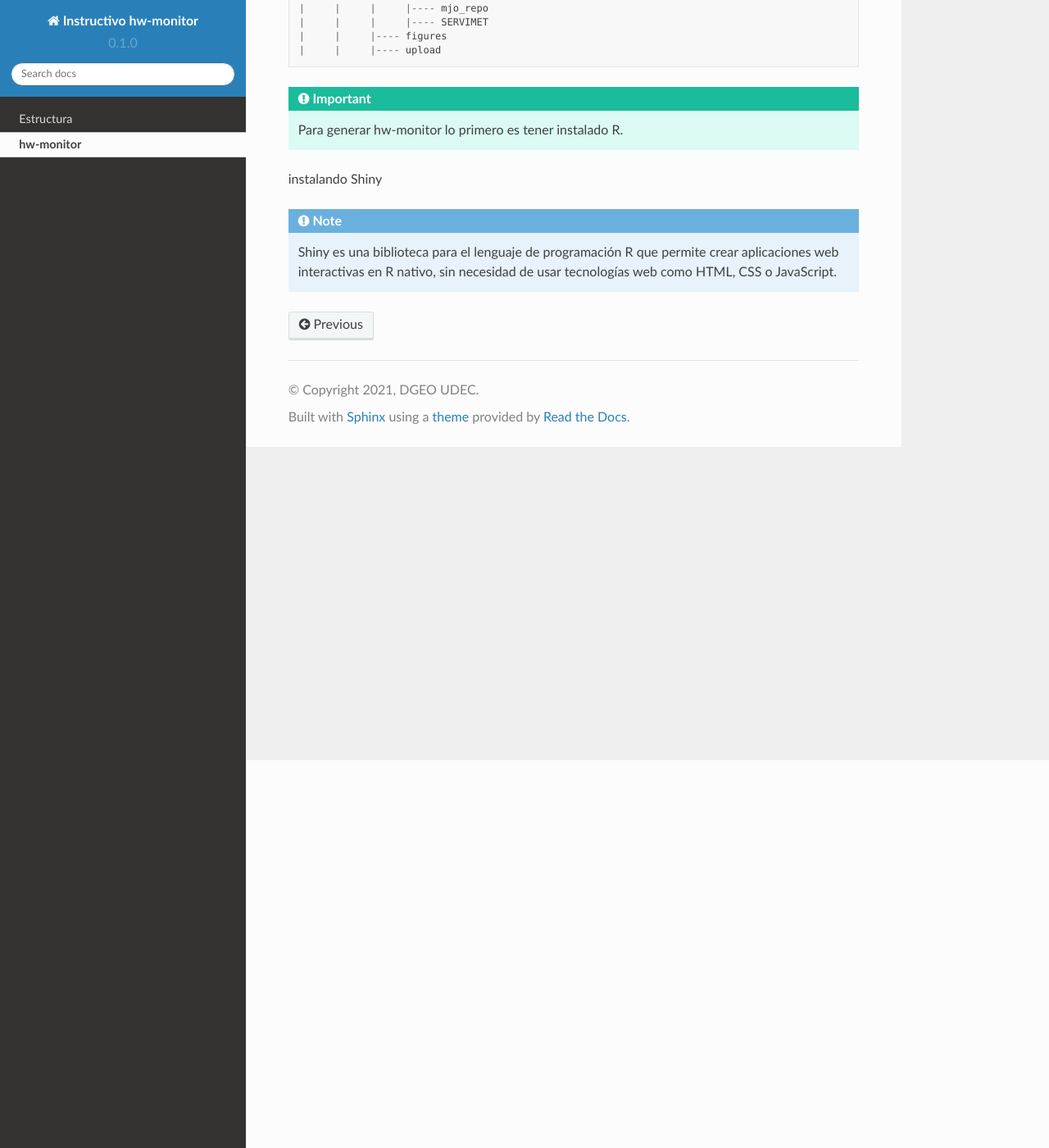
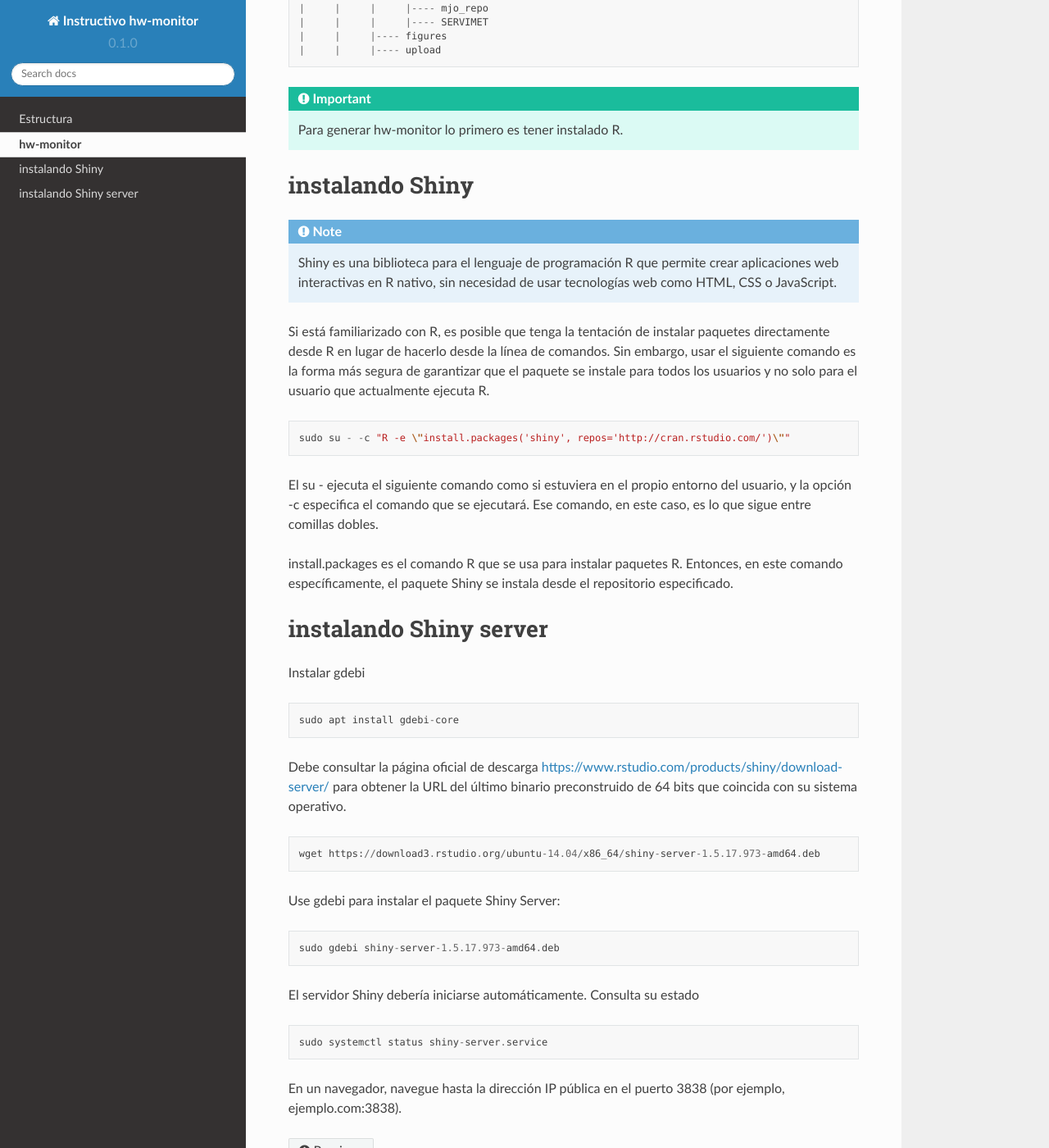
Before and after one commit to chsegura/rtd-tutorial, a Sphinx documentation site: the page built from docs/source/monitor.rst, in a window 1280 px wide and 1400 px high, scrolled down 473 px. Shown: the whole window at 82% size. Built offline with Sphinx 7.4.7 and the Read the Docs theme 2.0.0, drawn with Linux system fonts in a browser that asks for light colours; pages that are not in the unit, such as notebooks, are missing from menus.

Commit message:
Update monitor.rst

```diff
--- a/docs/source/monitor.rst
+++ b/docs/source/monitor.rst
@@ -22,6 +22,36 @@ hw-monitor es una aplicación de Shiny cuya función principal es mostrar los pr
    Para generar hw-monitor lo primero es tener instalado R.
 
 instalando Shiny
+====
 
 .. note::
    Shiny es una biblioteca para el lenguaje de programación R que permite crear aplicaciones web interactivas  en R nativo, sin necesidad de usar tecnologías web como HTML, CSS o JavaScript.
+
+Si está familiarizado con R, es posible que tenga la tentación de instalar paquetes directamente desde R en lugar de hacerlo desde la línea de comandos. Sin embargo, usar el siguiente comando es la forma más segura de garantizar que el paquete se instale para todos los usuarios y no solo para el usuario que actualmente ejecuta R. ::
+
+   sudo su - -c "R -e \"install.packages('shiny', repos='http://cran.rstudio.com/')\""
+
+El su - ejecuta el siguiente comando como si estuviera en el propio entorno del usuario, y la opción -c especifica el comando que se ejecutará. Ese comando, en este caso, es lo que sigue entre comillas dobles.
+
+install.packages es el comando R que se usa para instalar paquetes R. Entonces, en este comando específicamente, el paquete Shiny se instala desde el repositorio especificado.
+
+instalando Shiny server
+====
+
+Instalar gdebi ::
+
+   sudo apt install gdebi-core
+
+Debe consultar la página oficial de descarga https://www.rstudio.com/products/shiny/download-server/ para obtener la URL del último binario preconstruido de 64 bits que coincida con su sistema operativo. ::
+
+   wget https://download3.rstudio.org/ubuntu-14.04/x86_64/shiny-server-1.5.17.973-amd64.deb
+
+Use gdebi para instalar el paquete Shiny Server::
+
+   sudo gdebi shiny-server-1.5.17.973-amd64.deb
+
+El servidor Shiny debería iniciarse automáticamente. Consulta su estado ::
+
+   sudo systemctl status shiny-server.service
+
+En un navegador, navegue hasta la dirección IP pública en el puerto 3838 (por ejemplo, ejemplo.com:3838).
```
